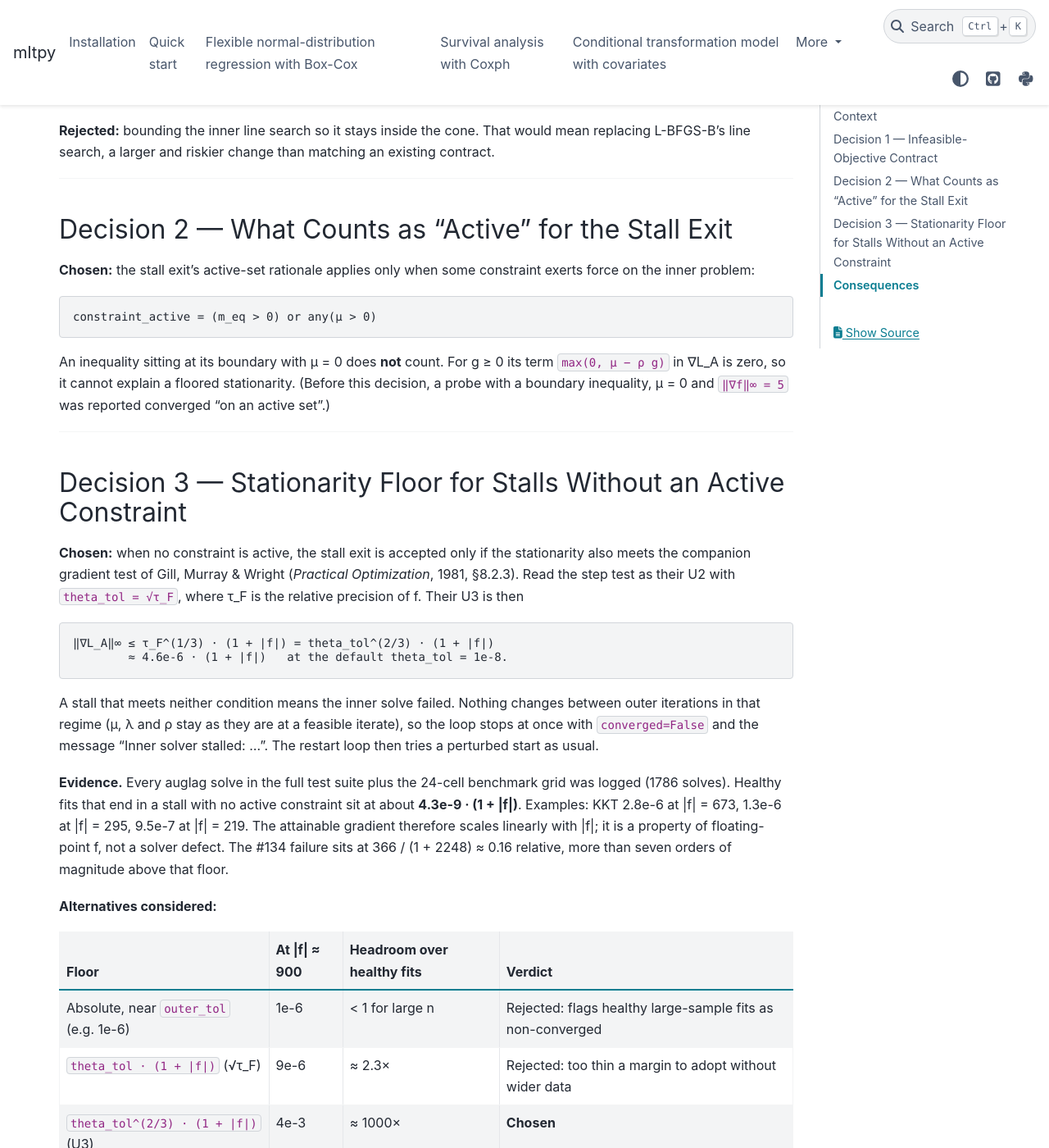
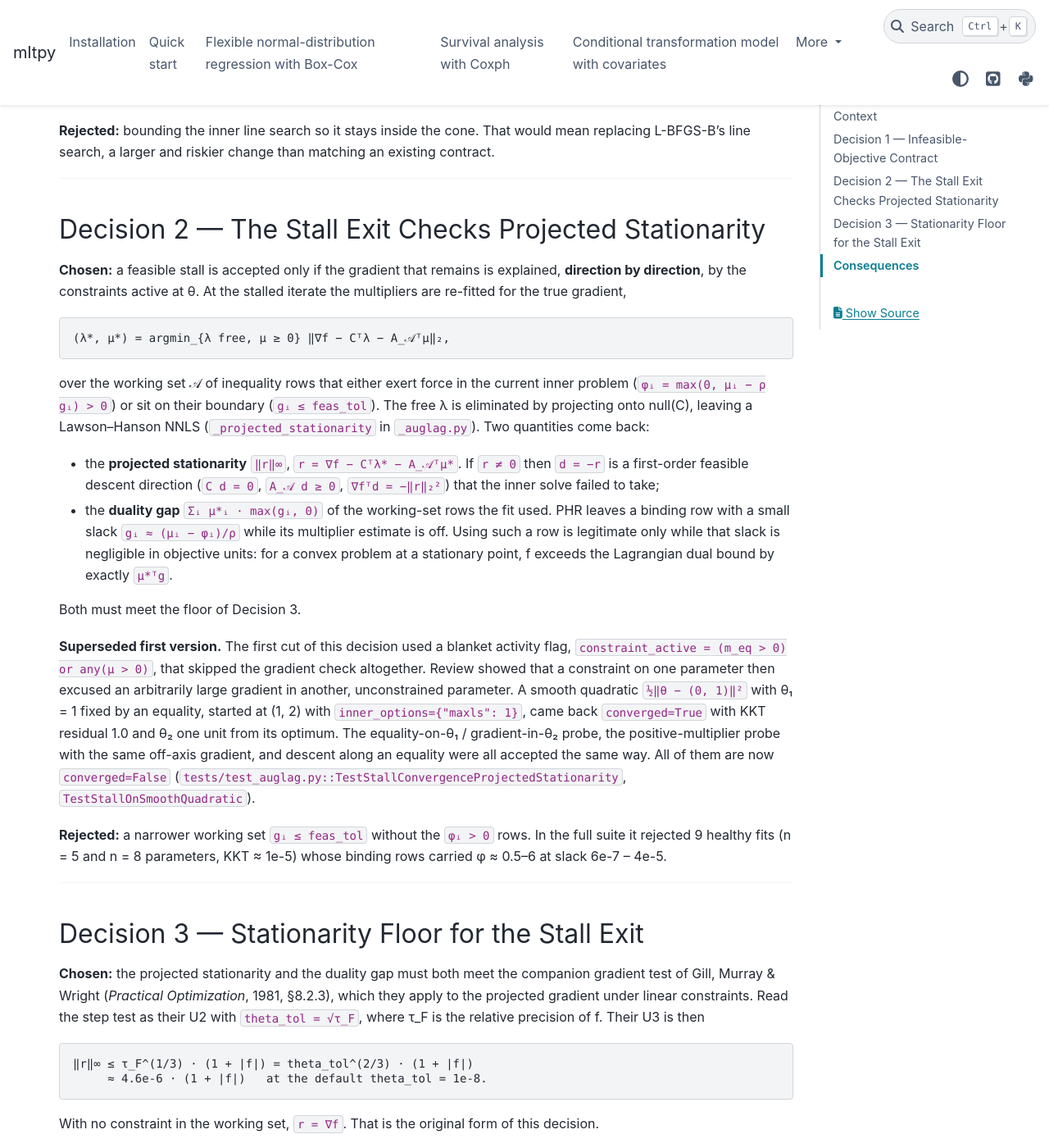
Before and after one commit to RMKruse/mltpy, a Sphinx documentation site: the page built from docs/adr/0004-auglag-stall-acceptance.md, in a window 1280 px wide and 1400 px high, scrolled down 1273 px. Shown: the whole window at 82% size. Built offline with Sphinx 7.4.7 and the PyData theme 0.15.4, drawn with Linux system fonts in a browser that asks for light colours; some of the changed text lies outside the part shown.

Commit message:
Check projected stationarity on auglag stall exits (#134 review)
The stall exit skipped the gradient check whenever any equality row or
positive inequality multiplier existed, so a constraint on one parameter
excused an arbitrarily large gradient in another. A smooth quadratic with
theta_1 fixed and maxls=1 came back converged=True with KKT residual 1.0
and theta_2 one unit from its optimum.

At a feasible stall, refit the multipliers for grad f (equality rows with
free sign, working-set inequality rows with mu >= 0, via a null(C)
projection and NNLS) and accept only if the unexplained residual and the
duality gap of slack working-set rows both meet the existing U3 floor
theta_tol^(2/3)*(1+|f|). The working set includes rows with
max(0, mu - rho*g) > 0, which keeps healthy PHR fits whose binding rows
carry a small slack. Any remaining residual is a feasible descent
direction, so the stall is reported as converged=False.

Tests cover genuine constrained optima (equality, boundary inequality,
stacked rows, mixed signs) and failed solves with feasible descent left
(off-axis gradient under an equality or positive multiplier, wrong-sign
inequality, descent along an equality, gradient outside the active cone),
plus the smooth-quadratic counter-example and helper unit tests.
ADR 0004 Decision 2/3 and the changelog are updated.

```diff
--- a/docs/adr/0004-auglag-stall-acceptance.md
+++ b/docs/adr/0004-auglag-stall-acceptance.md
@@ -60,37 +60,72 @@ change than matching an existing contract.
 
 ---
 
-## Decision 2 — What Counts as "Active" for the Stall Exit
+## Decision 2 — The Stall Exit Checks Projected Stationarity
 
-**Chosen:** the stall exit's active-set rationale applies only when some
-constraint exerts force on the inner problem:
+**Chosen:** a feasible stall is accepted only if the gradient that remains
+is explained, **direction by direction**, by the constraints active at θ.
+At the stalled iterate the multipliers are re-fitted for the true gradient,
 
-    constraint_active = (m_eq > 0) or any(μ > 0)
+    (λ*, μ*) = argmin_{λ free, μ ≥ 0} ‖∇f − Cᵀλ − A_𝒜ᵀμ‖₂,
 
-An inequality sitting at its boundary with μ = 0 does **not** count. For
-g ≥ 0 its term `max(0, μ − ρ g)` in ∇L_A is zero, so it cannot explain a
-floored stationarity. (Before this decision, a probe with a boundary
-inequality, μ = 0 and `‖∇f‖∞ = 5` was reported converged "on an active
-set".)
+over the working set 𝒜 of inequality rows that either exert force in the
+current inner problem (`φᵢ = max(0, μᵢ − ρ gᵢ) > 0`) or sit on their
+boundary (`gᵢ ≤ feas_tol`). The free λ is eliminated by projecting onto
+null(C), leaving a Lawson–Hanson NNLS (`_projected_stationarity` in
+`_auglag.py`). Two quantities come back:
+
+- the **projected stationarity** `‖r‖∞`, `r = ∇f − Cᵀλ* − A_𝒜ᵀμ*`. If
+  `r ≠ 0` then `d = −r` is a first-order feasible descent direction
+  (`C d = 0`, `A_𝒜 d ≥ 0`, `∇fᵀd = −‖r‖₂²`) that the inner solve failed to
+  take;
+- the **duality gap** `Σᵢ μ*ᵢ · max(gᵢ, 0)` of the working-set rows the fit
+  used. PHR leaves a binding row with a small slack `gᵢ ≈ (μᵢ − φᵢ)/ρ`
+  while its multiplier estimate is off. Using such a row is legitimate only
+  while that slack is negligible in objective units: for a convex problem at
+  a stationary point, f exceeds the Lagrangian dual bound by exactly `μ*ᵀg`.
+
+Both must meet the floor of Decision 3.
+
+**Superseded first version.** The first cut of this decision used a
+blanket activity flag, `constraint_active = (m_eq > 0) or any(μ > 0)`, that
+skipped the gradient check altogether. Review showed that a constraint on
+one parameter then excused an arbitrarily large gradient in another,
+unconstrained parameter. A smooth quadratic `½‖θ − (0, 1)‖²` with θ₁ = 1
+fixed by an equality, started at (1, 2) with `inner_options={"maxls": 1}`,
+came back `converged=True` with KKT residual 1.0 and θ₂ one unit from its
+optimum. The equality-on-θ₁ / gradient-in-θ₂ probe, the positive-multiplier
+probe with the same off-axis gradient, and descent along an equality were
+all accepted the same way. All of them are now `converged=False`
+(`tests/test_auglag.py::TestStallConvergenceProjectedStationarity`,
+`TestStallOnSmoothQuadratic`).
+
+**Rejected:** a narrower working set `gᵢ ≤ feas_tol` without the `φᵢ > 0`
+rows. In the full suite it rejected 9 healthy fits (n = 5 and n = 8
+parameters, KKT ≈ 1e-5) whose binding rows carried φ ≈ 0.5–6 at slack
+6e-7 – 4e-5.
 
 ---
 
-## Decision 3 — Stationarity Floor for Stalls Without an Active Constraint
+## Decision 3 — Stationarity Floor for the Stall Exit
 
-**Chosen:** when no constraint is active, the stall exit is accepted only
-if the stationarity also meets the companion gradient test of Gill, Murray
-& Wright (*Practical Optimization*, 1981, §8.2.3). Read the step test as
-their U2 with `theta_tol = √τ_F`, where τ_F is the relative precision of f.
-Their U3 is then
+**Chosen:** the projected stationarity and the duality gap must both meet
+the companion gradient test of Gill, Murray & Wright (*Practical
+Optimization*, 1981, §8.2.3), which they apply to the projected gradient
+under linear constraints. Read the step test as their U2 with
+`theta_tol = √τ_F`, where τ_F is the relative precision of f. Their U3 is
+then
 
-    ‖∇L_A‖∞ ≤ τ_F^(1/3) · (1 + |f|) = theta_tol^(2/3) · (1 + |f|)
-            ≈ 4.6e-6 · (1 + |f|)   at the default theta_tol = 1e-8.
+    ‖r‖∞ ≤ τ_F^(1/3) · (1 + |f|) = theta_tol^(2/3) · (1 + |f|)
+         ≈ 4.6e-6 · (1 + |f|)   at the default theta_tol = 1e-8.
 
-A stall that meets neither condition means the inner solve failed. Nothing
-changes between outer iterations in that regime (μ, λ and ρ stay as they
-are at a feasible iterate), so the loop stops at once with
-`converged=False` and the message "Inner solver stalled: …". The restart
-loop then tries a perturbed start as usual.
+With no constraint in the working set, `r = ∇f`. That is the original form
+of this decision.
+
+A stall that fails it means the inner solve failed. Nothing changes between
+outer iterations in that regime (μ, λ and ρ stay as they are at a feasible
+iterate), so the loop stops at once with `converged=False` and the message
+"Inner solver stalled: …". The restart loop then tries a perturbed start as
+usual.
 
 **Evidence.** Every auglag solve in the full test suite plus the 24-cell
 benchmark grid was logged (1786 solves). Healthy fits that end in a stall
@@ -100,6 +135,19 @@ attainable gradient therefore scales linearly with |f|; it is a property of
 floating-point f, not a solver defect. The #134 failure sits at
 366 / (1 + 2248) ≈ 0.16 relative, more than seven orders of magnitude
 above that floor.
+
+**Evidence for the projected form (Decision 2).** The same census was
+repeated with the projected stationarity and gap logged at every stall
+exit: 1400 accepted stalls in the suite and all 24 benchmark cells. The
+only rejected stalls are the synthetic failure probes. On the benchmark
+grid the worst accepted stall sits at 0.0074× the floor. The tightest
+healthy case in the suite is `TestExponentialWithCovariates`: 101 stacked
+per-row support constraints on 6 parameters at a degenerate MLE, with
+`‖∇f‖∞ = 100` almost entirely absorbed by the multipliers. Its projected
+stationarity of 7.4e-6 sits at 0.88× the floor of 8.3e-6 (|f| = 0.80).
+NNLS and BVLS agree on that residual, and SLSQP from the same data reaches
+an f only 5.5e-10 lower. The point is genuinely within the floating-point
+floor, and the old activity flag accepted it unconditionally.
 
 **Alternatives considered:**
 
@@ -129,9 +177,17 @@ hazard parity tightened from `rtol=1e-4` to `1e-6`.
 
 - `Coxph(interacting=...)`, with or without `scaling=`, reaches the MLE on
   its first auglag attempt without the Newton-CG polish.
-- `converged=True` from the stall exit now means either a genuinely active
-  constraint set or a gradient at the floating-point floor. A stuck inner
-  solve reports `converged=False`.
+- `converged=True` from the stall exit now means that, up to the
+  floating-point floor, ∇f is a valid KKT combination of the constraints
+  active at θ (free-sign equality multipliers, non-negative inequality
+  multipliers, negligible slack). A stuck inner solve that leaves any
+  feasible descent direction reports `converged=False`, even when some
+  other constraint is active.
+- The returned `kkt_residual` is unchanged: it still uses the solver's
+  running multipliers, so a stall accepted on refitted multipliers can
+  report a residual well above `outer_tol` (up to ~1e-2 on stacked active
+  sets). The exit message also reports the projected stationarity and the
+  gap.
 - The gate also applies to shift-path auglag fits. Across the suite and the
   benchmark grid, no healthy fit changed its exit.
 - No new public option: the floor is derived from the existing
```
Also changed, not shown: CHANGELOG.md (+7 -3 lines), 2 other files.
